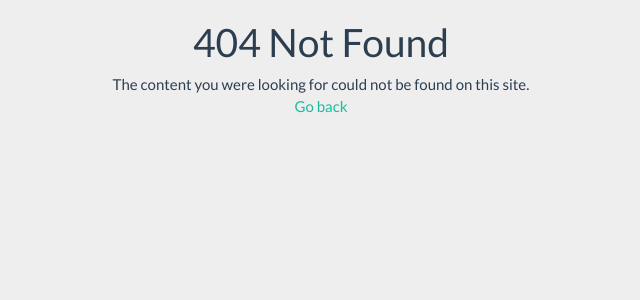
After one commit to SunDwarf/Gunrskite, a Flask app: template templates/errors/404.html in a window 1280 px wide. The commit adds this page. Shown: the top 300 px of the page, without its empty margins (319-959 px from the left). Run offline with Flask 2, Linux system fonts and the light colour scheme; the template is opened without the code that fills it, so the values that code supplies are empty; parts of the project's set-up code (start-up, migrations or seed data) failed here and were passed over; some libraries are stand-ins or nearby versions.

Commit message:
add 404 page

```diff
--- a/static/css/site.css
+++ b/static/css/site.css
@@ -50,6 +50,14 @@ body {
     text-align: center;
 }
 
+.tcenter {
+    text-align: center;
+}
+.center {
+    margin-left: auto;
+    margin-right: auto;
+}
+
 td.server-name {
     font-weight: bold;
     font-family: 'Bitstream Vera Sans Mono', 'DejaVu Sans Mono', 'Monaco', Courier, monospace;
--- /dev/null
+++ b/templates/errors/404.html
@@ -0,0 +1,14 @@
+{% extends "_layout/base.html" %}
+
+{% block body %}
+    <div class="container">
+        <div class="tcenter">
+            <h1>404 Not Found</h1>
+
+            The content you were looking for could not be found on this site.<br/>
+
+            <a href="javascript:window.history.back();">Go back</a>
+        </div>
+
+    </div>
+{% endblock %}
--- a/webserver.py
+++ b/webserver.py
@@ -4,14 +4,11 @@ Web panel for srcds, using gunrskite.
 import logging
 import time
 from threading import Lock
-
 import flask_sqlalchemy
-from flask import g
+from flask import g, render_template
 from flask.ext.cache import Cache
 from flask.ext.security import SQLAlchemyUserDatastore
-
 from gunrskite import db
-
 # --> App init
 from wser_app import app
 
@@ -85,10 +82,17 @@ from webpanel import routes
 app.register_blueprint(routes.routes_bp)
 
 
+# --> Register error handlers
+@app.errorhandler(404)
+def e404(e):
+    return render_template("errors/404.html"), 404
+
+
 @app.before_request
 def before_request():
     g.request_start_time = time.time()
     g.request_time = lambda: "%.5fs" % (time.time() - g.request_start_time)
 
+
 if __name__ == "__main__":
     app.run("0.0.0.0")
```
